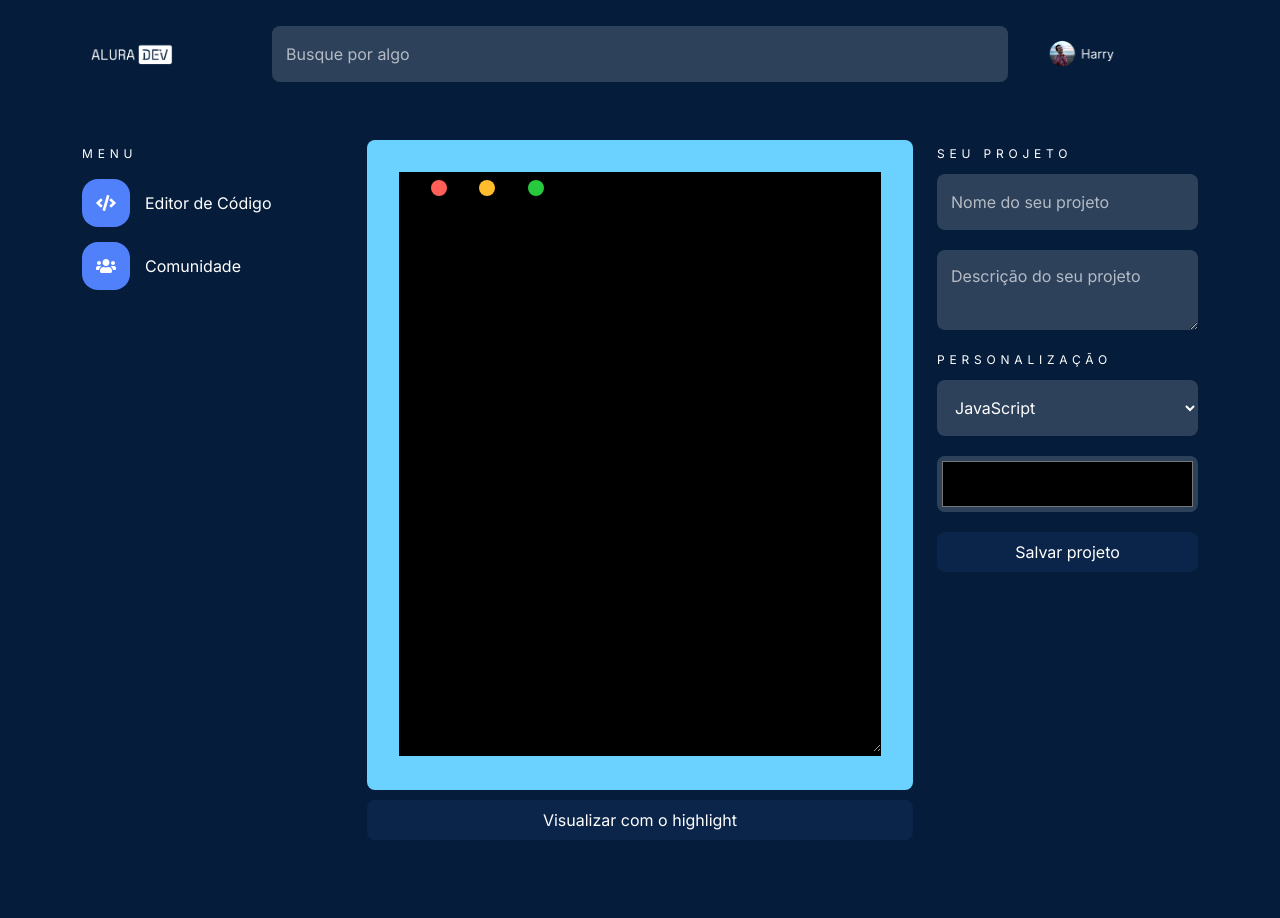
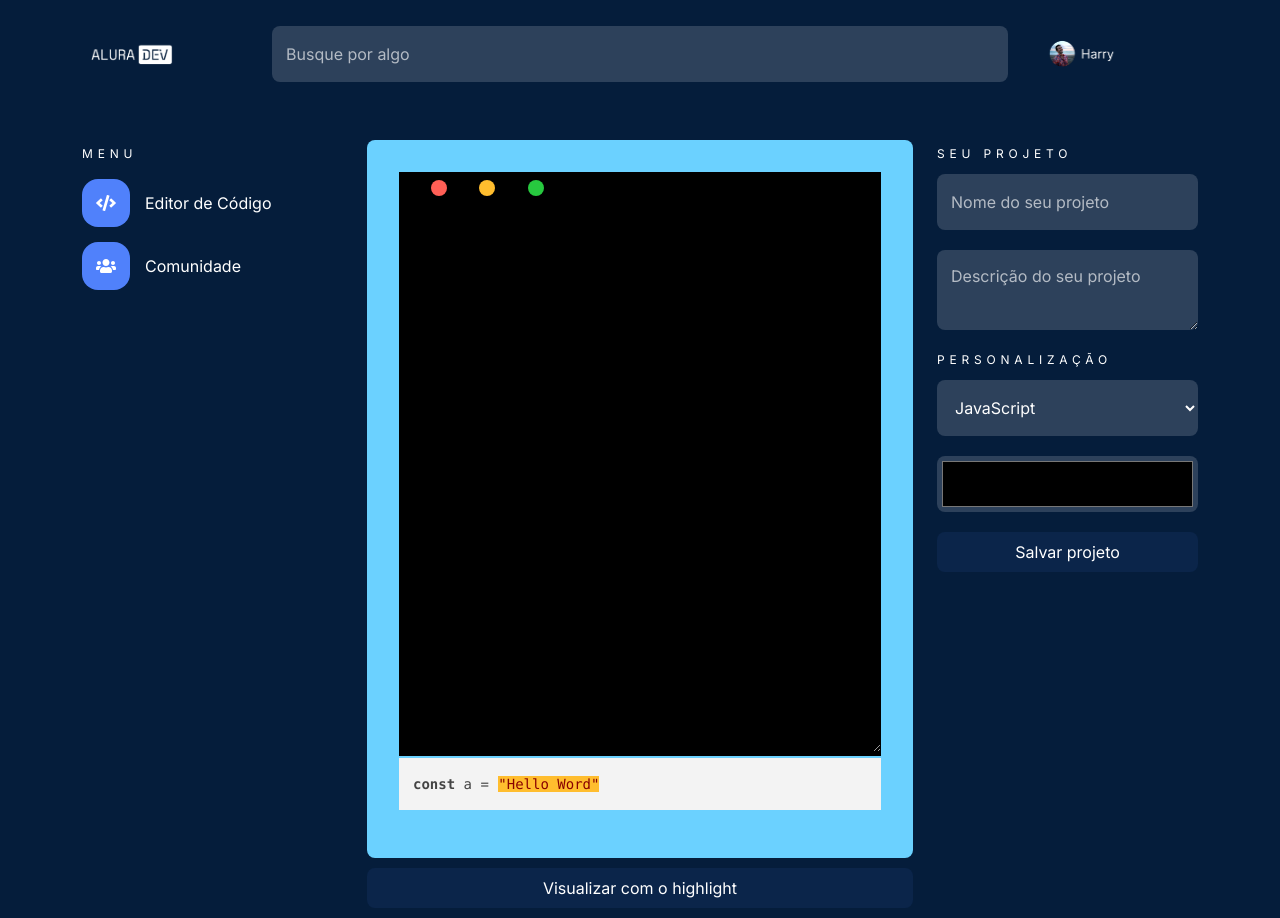
Before and after one commit to rafaamayer/alura-challenge, a React (Create React App) app: page / in a window 1280 px wide. Before the commit the page ends 850 px from the top, so only its background shows below. Built offline with nearby package versions, Linux system fonts and the light colour scheme.

Commit message:
hightlight working -> WIP, needs be implemented

```diff
--- a/src/components/Form/Form.jsx
+++ b/src/components/Form/Form.jsx
@@ -33,7 +33,12 @@ export function FormCode(props) {
                 <span></span>
                 <span></span>
             </div>
-            <textarea type={props.typeInput} className={styles.formCode} style={style}/>
+            <textarea type={props.typeInput} className={styles.formCode} style={style} />
+            <pre>
+                <code class="language-javascript hljs">
+                    const a = "Hello Word"
+                </code>
+            </pre>
         </span>
     )
 }
```
